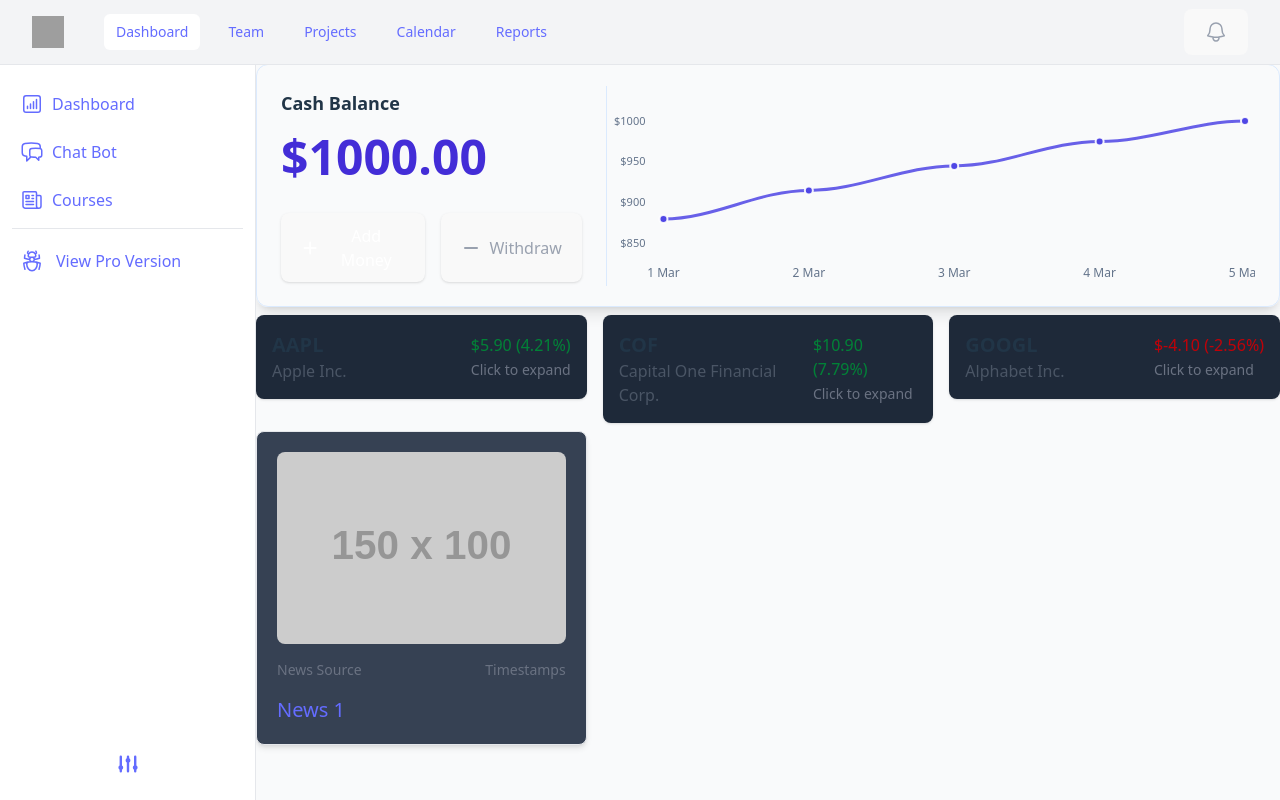
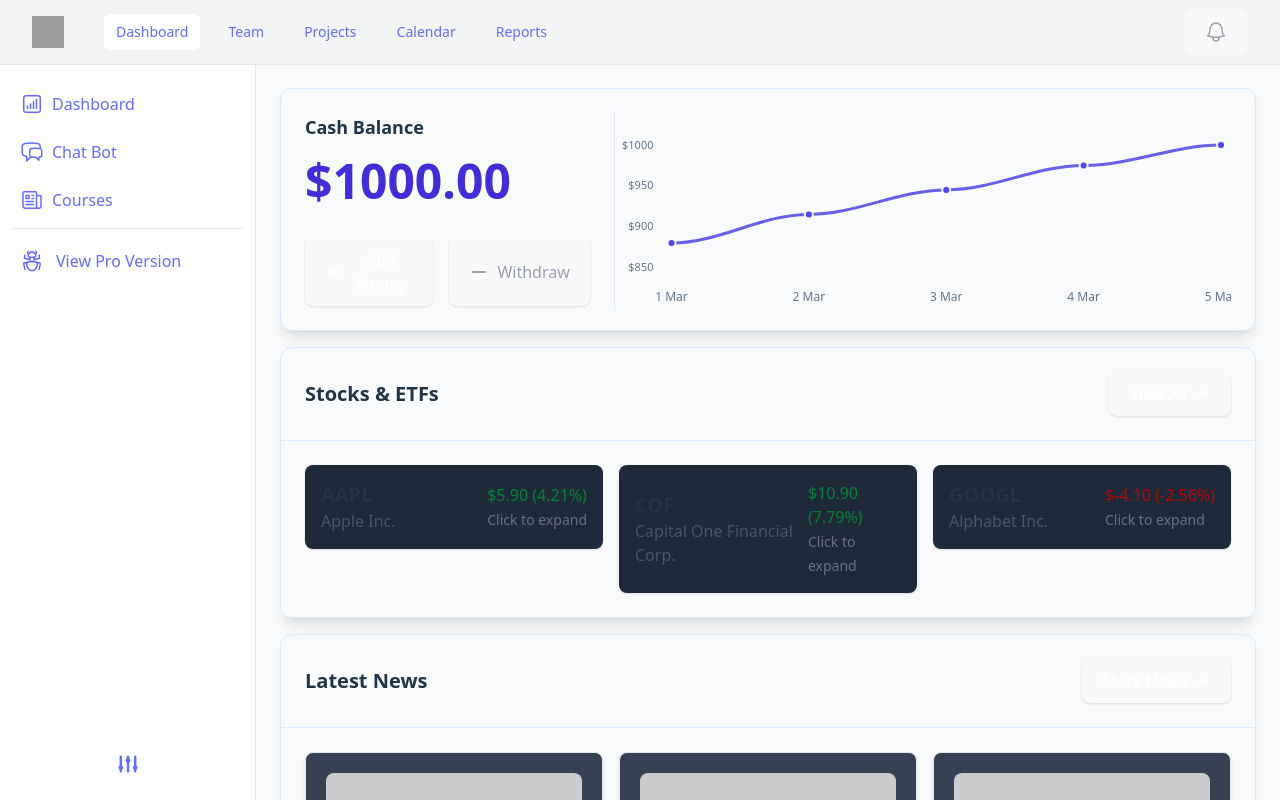
Before and after one commit to bikiris/financial-helper-hack-knight, a React (Vite) app: page / in a window 1280 px wide. Built offline with nearby package versions, Linux system fonts and the light colour scheme; grey boxes are pictures that could not be loaded.

Commit message:
Reformat page layout

```diff
--- a/src/pages/Home.jsx
+++ b/src/pages/Home.jsx
@@ -4,16 +4,63 @@ import StockContainer from "../components/StockContainer";
 
 const Home = () => {
   return (
-    <div className="grid gap-2">
-
-      <BalanceContainer balance={1000.00} />
-
-      <StockContainer />
-      <div className="grid grid-cols-3 gap-4">
-        <NewsContainer title={'News 1'} newsLink={'https://www.google.com'} imageURL={'https://placehold.co/150x100/EEE/31343C'} />
+    <div className='grid gap-4 p-6'>
+      <BalanceContainer balance={1000.0} />
+      <div className='border border-blue-100 rounded-xl shadow-lg hover:shadow-xl transition-shadow overflow-hidden'>
+        <div className='flex flex-row items-center justify-between p-6 border-b border-blue-100'>
+          <h1 className='font-bold text-xl '>Stocks & ETFs</h1>
+          <button className='px-3 py-2 bg-indigo-600 hover:bg-indigo-700 text-white text-sm font-medium rounded-lg shadow transition-colors flex items-center gap-2'>
+            View All
+            <svg
+              xmlns='http://www.w3.org/2000/svg'
+              className='h-4 w-4'
+              viewBox='0 0 20 20'
+              fill='currentColor'
+            >
+              <path
+                fillRule='evenodd'
+                d='M10.293 5.293a1 1 0 011.414 0l4 4a1 1 0 010 1.414l-4 4a1 1 0 01-1.414-1.414L12.586 11H5a1 1 0 110-2h7.586l-2.293-2.293a1 1 0 010-1.414z'
+                clipRule='evenodd'
+              />
+            </svg>
+          </button>
+        </div>
+        <div className='p-6'>
+          <StockContainer />
+        </div>
       </div>
+      <div className='border border-blue-100 rounded-xl shadow-lg hover:shadow-xl transition-shadow overflow-hidden'>
+  <div className='flex flex-row items-center justify-between p-6 border-b border-blue-100'>
+    <h1 className='font-bold text-xl'>Latest News</h1>
+    <button className='px-3 py-2 bg-indigo-600 hover:bg-indigo-700 text-white text-sm font-medium rounded-lg shadow transition-colors flex items-center gap-2'>
+      More News
+      <svg xmlns="http://www.w3.org/2000/svg" className="h-4 w-4" viewBox="0 0 20 20" fill="currentColor">
+        <path fillRule="evenodd" d="M10.293 5.293a1 1 0 011.414 0l4 4a1 1 0 010 1.414l-4 4a1 1 0 01-1.414-1.414L12.586 11H5a1 1 0 110-2h7.586l-2.293-2.293a1 1 0 010-1.414z" clipRule="evenodd" />
+      </svg>
+    </button>
+  </div>
+  <div className='p-6'>
+    <div className='grid grid-cols-1 md:grid-cols-2 lg:grid-cols-3 gap-4'>
+      <NewsContainer
+        title={"Market Watch: Tech Stocks Continue to Rise"}
+        newsLink={"https://www.google.com"}
+        imageURL={"https://placehold.co/150x100/EEE/31343C"}
+      />
+      <NewsContainer
+        title={"Federal Reserve Announces New Interest Rate Policy"}
+        newsLink={"https://www.google.com"}
+        imageURL={"https://placehold.co/150x100/EEE/31343C"}
+      />
+      <NewsContainer
+        title={"Global Markets React to Economic Report"}
+        newsLink={"https://www.google.com"}
+        imageURL={"https://placehold.co/150x100/EEE/31343C"}
+      />
+    </div>
+  </div>
+</div>
     </div>
   );
-}
+};
 
 export default Home;
```
